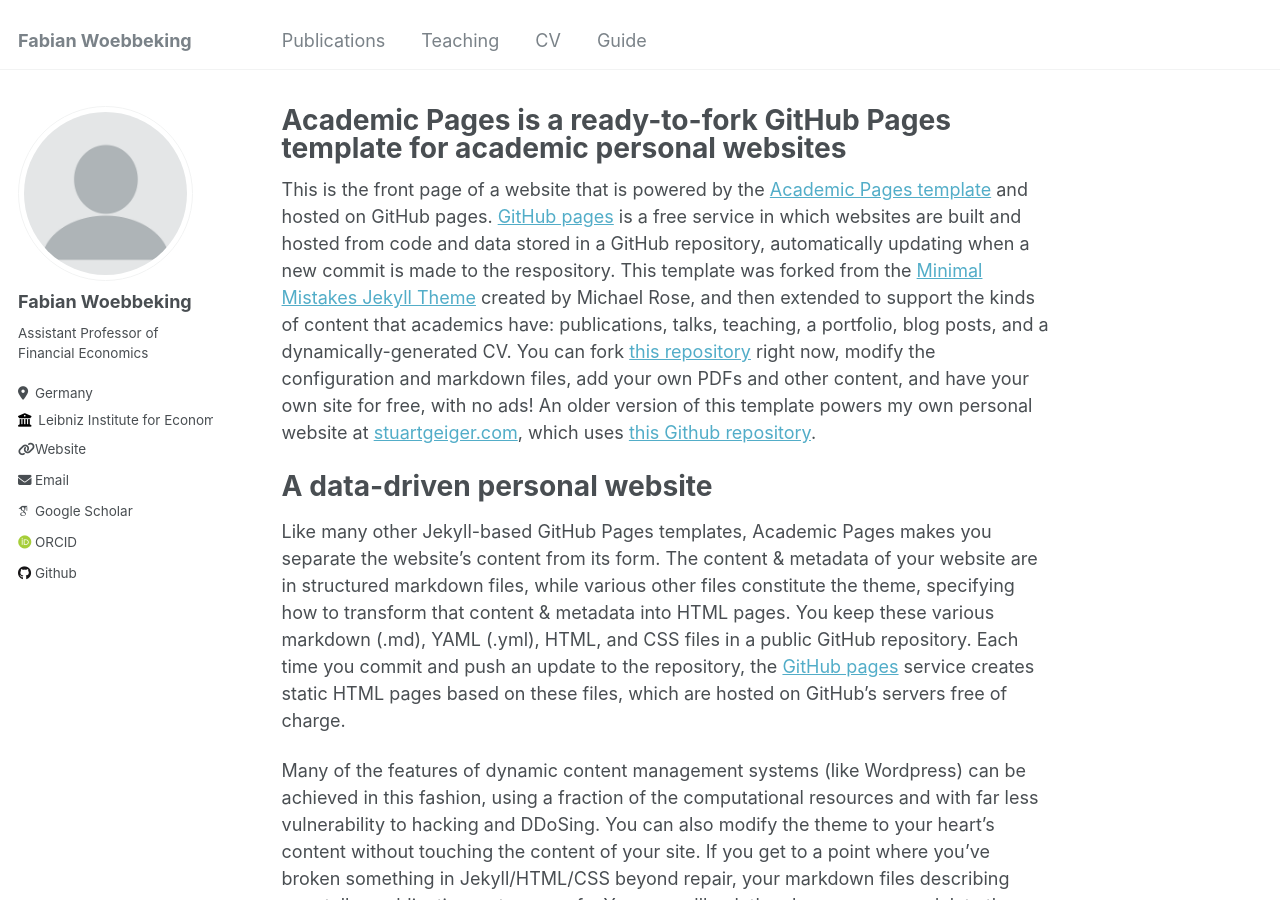
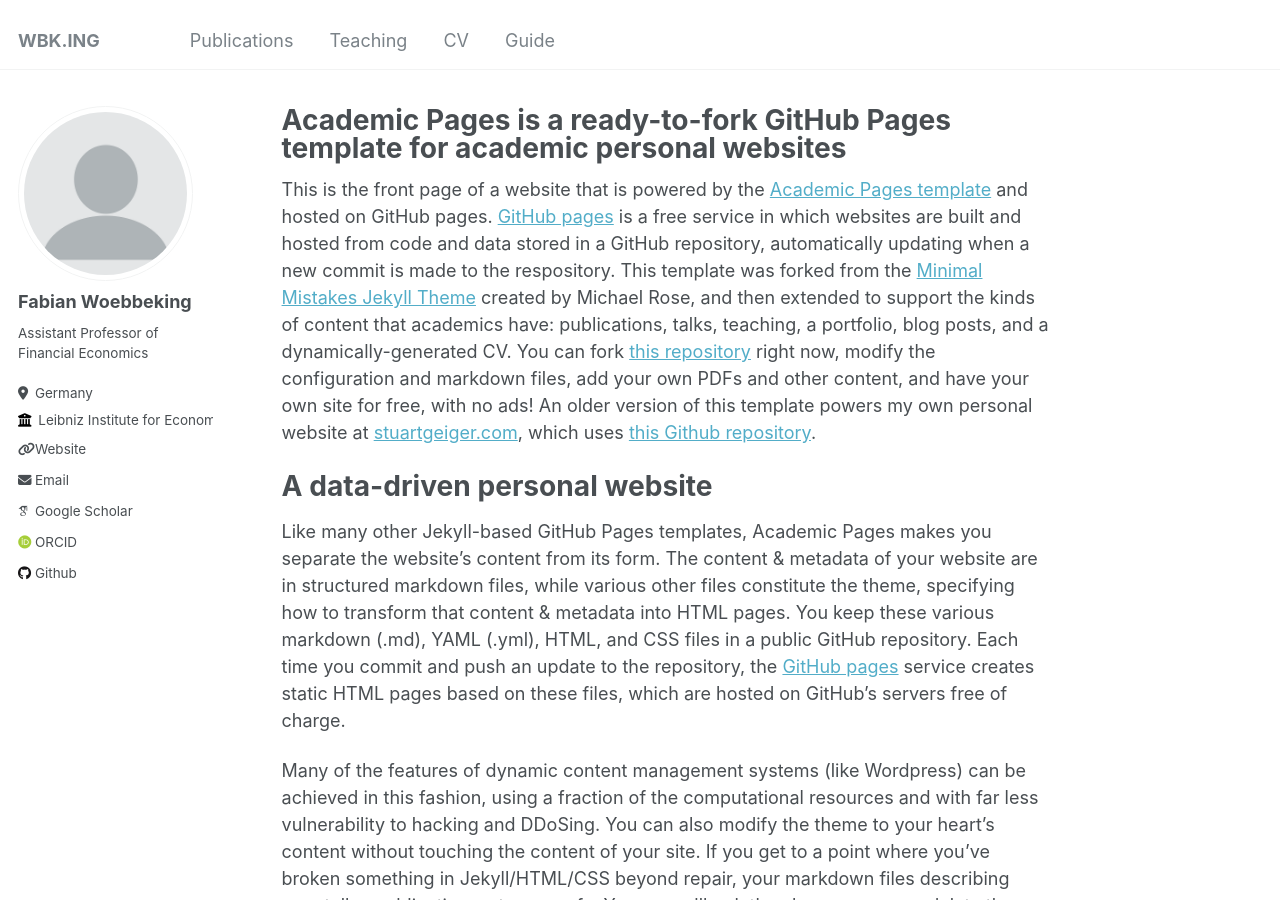
Before and after one commit to cafawo/cafawo.github.io, a Jekyll site: the page built from _pages/about.md, in a window 1280 px wide and 900 px high. Built offline with Jekyll 4.4.1, drawn with Linux system fonts in a browser that asks for light colours; some web fonts are replaced.

Commit message:
Update _config.yml

```diff
--- a/_config.yml
+++ b/_config.yml
@@ -8,7 +8,7 @@
 
 # Basic Site Settings
 locale                   : "en-US"
-title                    : "Fabian Woebbeking"
+title                    : "WBK.ING"
 title_separator          : "-"
 name                     : &name "Fabian Woebbeking"
 description              : &description "Assistant Professor of Financial Economics"
```
